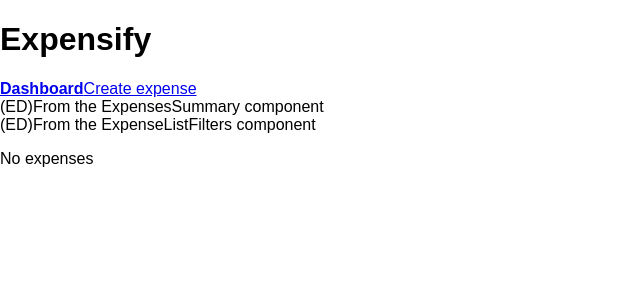
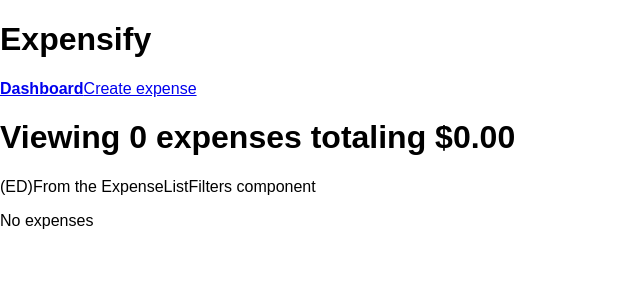
Before and after one commit to KevinRSDNguyen/expenses-fullstack, a React (Create React App) app in the folder client/: page / in a window 1280 px wide. Shown: the top 300 px of the page, without its empty margins (0-640 px from the left). Built offline with nearby package versions, Linux system fonts and the light colour scheme.

Commit message:
finished Expenses summary componentt

```diff
--- a/client/src/components/ExpensesSummary/ExpensesSummary.js
+++ b/client/src/components/ExpensesSummary/ExpensesSummary.js
@@ -1,11 +1,27 @@
 import React from 'react';
+import {connect} from 'react-redux';
+import numeral from 'numeral';
+import selectExpenses from './../../selectors/expenses';
+import selectExpensesTotal from './../../selectors/expenses-total';
 
-const ExpensesSummary = () => {
+const ExpensesSummary = ({expenseCount, expensesTotal}) => {
+  const expenseWord = expenseCount === 1 ? 'expense' : 'expenses';
+  const formattedExpensesTotal = numeral(expensesTotal).format('$0,0.00');
   return (
     <div>
-      (ED)From the ExpensesSummary component
+      <h1>
+        Viewing {expenseCount} {expenseWord} totaling {formattedExpensesTotal}
+      </h1>
     </div>
   );
 };
 
-export default ExpensesSummary;
+const mapStateToProps = state => {
+  const visibleExpenses = selectExpenses(state.expenses, state.filters);
+  return {
+    expenseCount: visibleExpenses.length,
+    expensesTotal: selectExpensesTotal(visibleExpenses)
+  };
+};
+
+export default connect(mapStateToProps)(ExpensesSummary);
--- /dev/null
+++ b/client/src/selectors/expenses-total.js
@@ -0,0 +1,10 @@
+const expensesTotal = (expenses) => {
+  return expenses.map(expense => {
+    return expense.amount;
+  })
+  .reduce((acc, next) => {
+    return acc + next;
+  }, 0);
+};
+
+export default expensesTotal;
```
